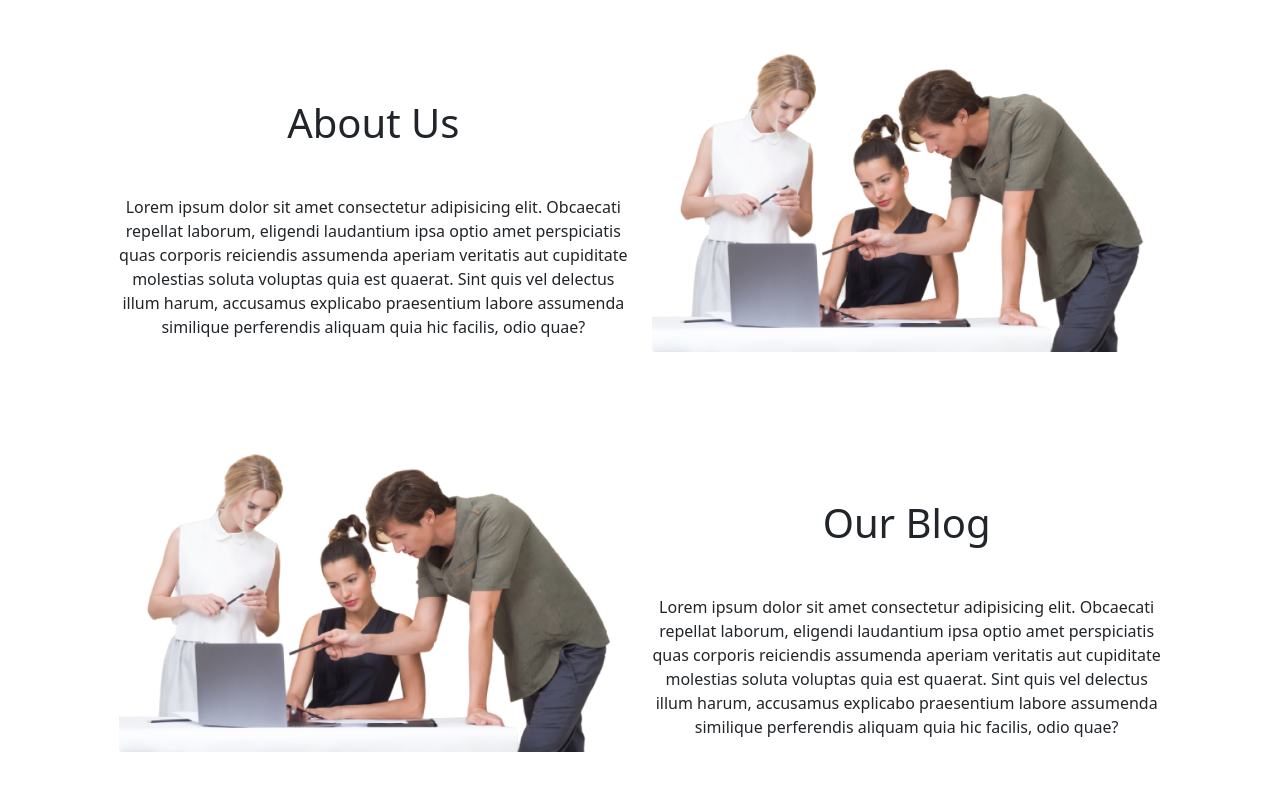
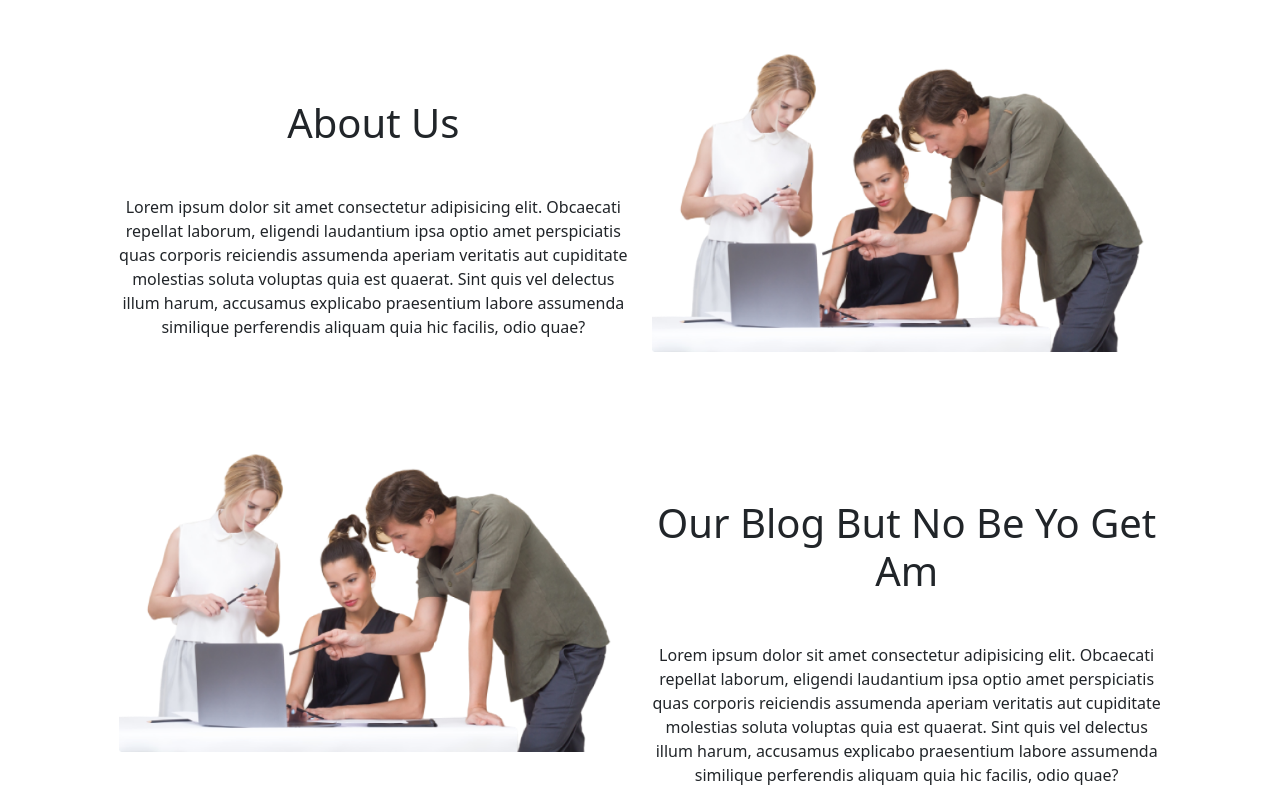
Before and after one commit to joshutik/appbirth, a plain HTML site: page index.html in a window 1280 px wide. Shown: the part 821-1624 px from the top of the page. Before the commit the page ends 1576 px from the top, so only its background shows below. Drawn offline with Linux system fonts and the light colour scheme.

Commit message:
Update index.html

```diff
--- a/index.html
+++ b/index.html
@@ -102,7 +102,7 @@
                     <img class="img-fluid" src="./asset/img/unsplash_yTwXpLO5HAA.png" alt="">
                 </div>
                  <div class="col-md-5 text-center">
-                    <p class="h1 text-capitalize my-5 pt-5">our blog</p>
+                    <p class="h1 text-capitalize my-5 pt-5">our blog but no be yo get am</p>
                     <p>
                         Lorem ipsum dolor sit amet consectetur adipisicing elit.
                         Obcaecati repellat laborum, eligendi laudantium ipsa optio
```
